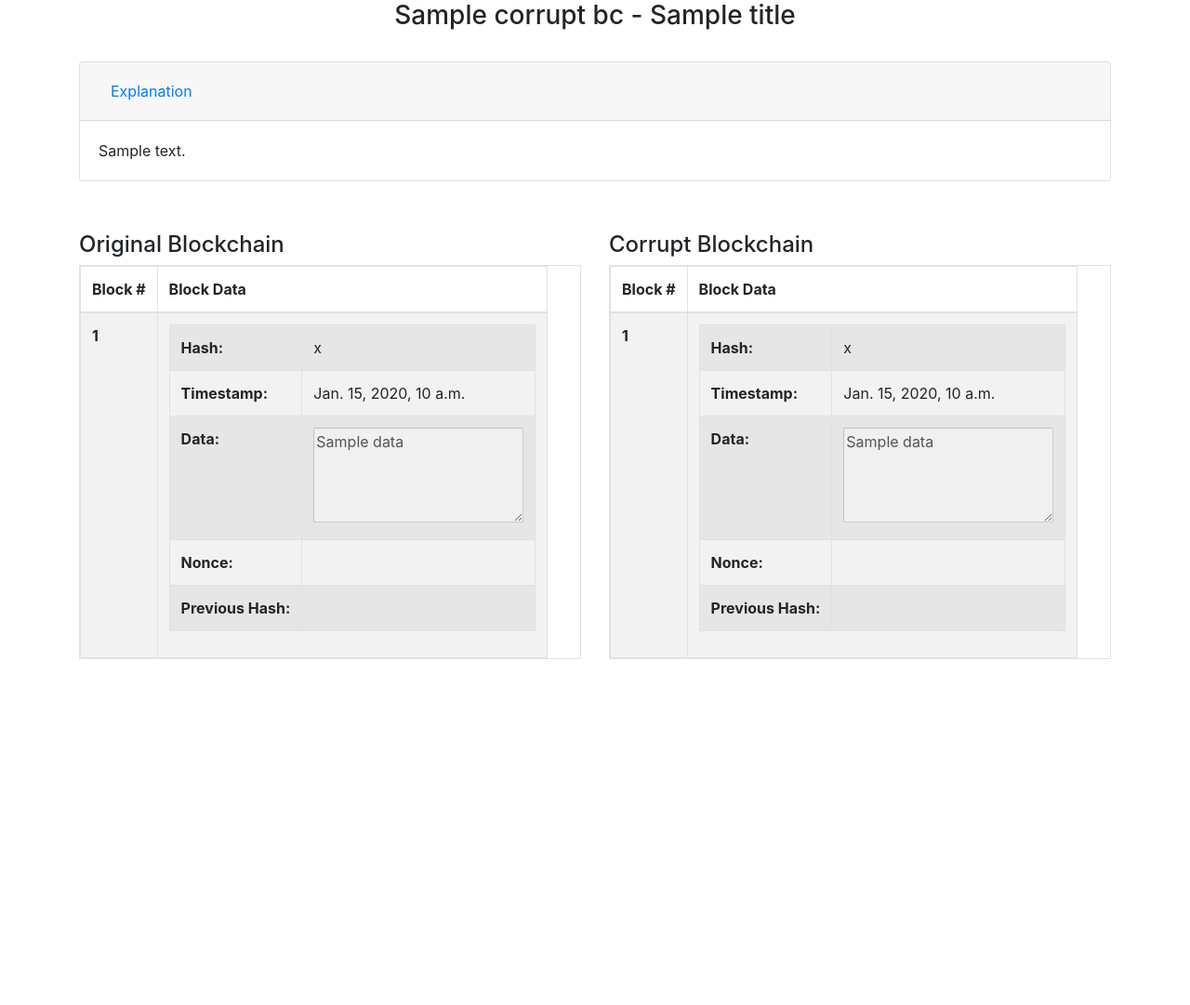
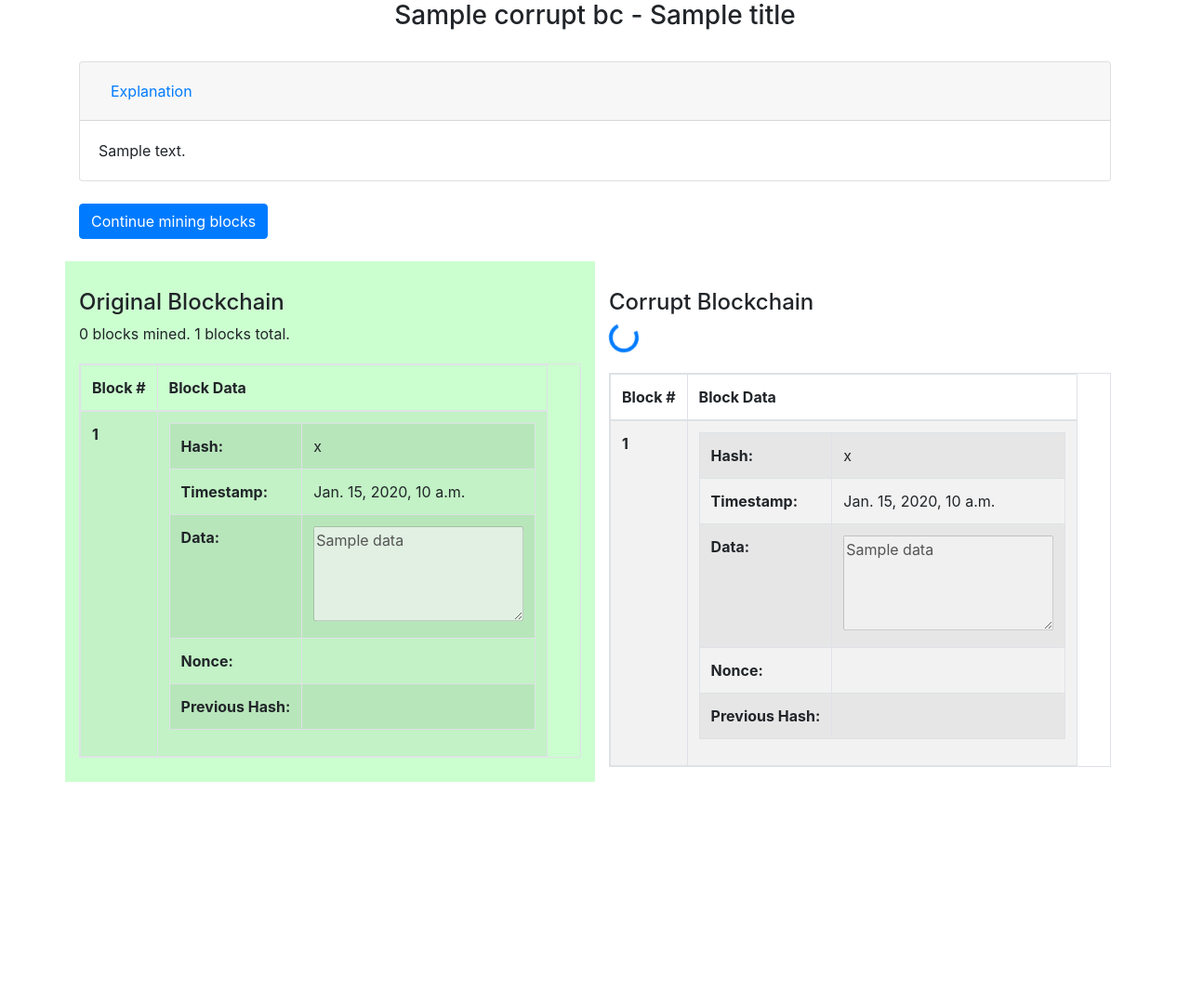
Before and after one commit to markguindi1/Blockchain-Platform-Project, a Django app: template blockchainplatform/bcplatform/templates/bcplatform/blockchain_manipulation_view.html in a window 1280 px wide. Shown: the part 56-1137 px from the top of the page at 93% size. Before the commit the page ends 765 px from the top, so only its background shows below. Run offline with Django 3.2, Linux system fonts and the light colour scheme; the template is opened without the code that fills it: most values are stand-ins (such as "Sample title", 1, 10 or a date in 2020); some libraries are stand-ins or nearby versions.

Commit message:
Implement functionality for showing spinner, progress, color winning BC, and button for refreshing page and mining again

```diff
--- a/blockchainplatform/bcplatform/static/bcplatform/css/style.css
+++ b/blockchainplatform/bcplatform/static/bcplatform/css/style.css
@@ -7,3 +7,7 @@
 .bottom-table-container {
     padding-top: 30px;
 }
+
+.bc-status {
+    margin-bottom: 20px;
+}
--- a/blockchainplatform/bcplatform/static/bcplatform/js/mineBlocks.js
+++ b/blockchainplatform/bcplatform/static/bcplatform/js/mineBlocks.js
@@ -24,8 +24,8 @@ var createMiningEventHandlers = function() {
     var intervalMs = blockchains[bcId].intervalMs;
     // Add event listener for mineBlockchainForInterval on when page loads
     document.addEventListener("DOMContentLoaded", function(event){
+      $("#" + "mine-again-btn").hide();
       mineBlockchainForInterval(bcId, intervalMs, timeoutMs);
-      console.log("I'm here, bcId is " + bcId);
       // mineBlockchainOnce(bcId);
     });
   });
@@ -41,6 +41,9 @@ var mineBlockchainOnce = function(bcId){
 }
 
 var mineBlockchainForInterval = function(bcId, intervalMs, timeoutMs){
+
+  showSpinner(bcId);
+
   var startTime = new Date().getTime();
 
   // Mine block on interval
@@ -49,6 +52,11 @@ var mineBlockchainForInterval = function(bcId, intervalMs, timeoutMs){
     if(new Date().getTime() - startTime > timeoutMs){
       clearInterval(interval);
       // clearTimeout(interval);
+      // Do stuff to render whatever needs to be rendered when done
+      hideSpinner(bcId);
+      showResultText(bcId);
+      colorWinner("#ccffd0");
+      $("#" + "mine-again-btn").show();
       return;
     }
     // Get block index to mine from CONFIG (which is updated by the
@@ -56,7 +64,48 @@ var mineBlockchainForInterval = function(bcId, intervalMs, timeoutMs){
     var blockchains = window.CONFIG.blockchains;
     var blockI = blockchains[bcId].numBlocks;
     mineBlockchainBlock(bcId, blockI);
+    showResultText(bcId);
   }, intervalMs);
+}
+
+var showSpinner = function(bcId){
+  var spinnerClass = "spinner-border";
+  var bcStatusId = getStatusDivId(bcId);
+  $("#" + bcStatusId).find("." + spinnerClass).show()
+}
+
+var hideSpinner = function(bcId){
+  var spinnerClass = "spinner-border";
+  var bcStatusId = getStatusDivId(bcId);
+  $("#" + bcStatusId).find("." + spinnerClass).hide()
+}
+
+var showResultText = function(bcId){
+  var numBlocks = window.CONFIG.blockchains[bcId].numBlocks;
+  var newBlocks = window.CONFIG.blockchains[bcId].newBlocks;
+  var resultText = "{0} blocks mined. {1} blocks total.".format(newBlocks, numBlocks);
+  $("#" + getStatusDivId(bcId)).find("p").empty();
+  $("#" + getStatusDivId(bcId)).find("p").append(resultText);
+}
+
+var colorWinner = function(color){
+  var winner = getWinner();
+  var winnerContainerId = getBlockchainContainerId(winner);
+  $("#" + winnerContainerId).css("background-color", color);
+}
+
+var getWinner = function(){
+  var max = {
+    bcId: -1,
+    numBlocks: -1
+  }
+  for (var bcId in window.CONFIG.blockchains){
+    if (window.CONFIG.blockchains[bcId].numBlocks > max.numBlocks){
+      max.bcId = bcId;
+      max.numBlocks = window.CONFIG.blockchains[bcId].numBlocks;
+    }
+  }
+  return max.bcId;
 }
 
 var mineBlockchainBlock = function(bcId, blockI){
@@ -81,8 +130,9 @@ var mineBlockchainBlock = function(bcId, blockI){
     // If HTML hidden, display (using effect)
     $minedBlockRow.show()
 
-    // Update numBlocks
+    // Update numBlocks and newBlocks
     window.CONFIG.blockchains[bcId].numBlocks++;
+    window.CONFIG.blockchains[bcId].newBlocks++;
 
     // Recolor Blockchain hashes
     colorBlockchainHashes(bcId, window.CONFIG.blockchains[bcId].numBlocks);
--- a/blockchainplatform/bcplatform/static/bcplatform/js/utils.js
+++ b/blockchainplatform/bcplatform/static/bcplatform/js/utils.js
@@ -27,3 +27,11 @@ var getBlockRowId = function(bcId, blockI){
 var getBlockNumberCellId = function(bcId, blockI){
   return "{0}-{1}-block-i".format(bcId, blockI);
 }
+
+var getStatusDivId = function(bcId){
+  return "{0}-status".format(bcId);
+}
+
+var getBlockchainContainerId = function(bcId){
+  return "{0}-container".format(bcId);
+}
--- a/blockchainplatform/bcplatform/templates/bcplatform/blockchain_manipulation_view.html
+++ b/blockchainplatform/bcplatform/templates/bcplatform/blockchain_manipulation_view.html
@@ -15,15 +15,30 @@
       {% include "bcplatform/snippets/accordion.html" %}
     {% endwith %}
     <br />
+    <button type="button" class="btn btn-primary" id="mine-again-btn" onclick="window.location.reload(true);">Continue mining blocks</button>
+    <br />
+    <br />
     <div class="row">
-      <div class="col-md-6 bottom-table-container">
+      <div class="col-md-6 bottom-table-container" id="{{ valid_bc.pk }}-container">
         <h4>Original Blockchain</h4>
+        <div class="bc-status" id="{{ valid_bc.pk }}-status">
+          <div class="spinner-border text-primary" role="status">
+            <span class="sr-only">Loading...</span>
+          </div>
+          <p></p>
+        </div>
         {% with bc=valid_bc bc_blocks=valid_bc_valid_blocks extra_table_classes="table-responsive" %}
           {% include 'bcplatform/snippets/blockchain_table_snippet.html' %}
         {% endwith %}
       </div>
-      <div class="col-md-6 bottom-table-container">
+      <div class="col-md-6 bottom-table-container" id="{{ corrupt_bc.pk }}-container">
         <h4>Corrupt Blockchain</h4>
+        <div class="bc-status" id="{{ corrupt_bc.pk }}-status">
+          <div class="spinner-border text-primary" role="status">
+            <span class="sr-only">Loading...</span>
+          </div>
+          <p></p>
+        </div>
         {% with bc=corrupt_bc bc_blocks=corrupt_bc_valid_blocks extra_table_classes="table-responsive" %}
           {% include 'bcplatform/snippets/blockchain_table_snippet.html' %}
         {% endwith %}
```
